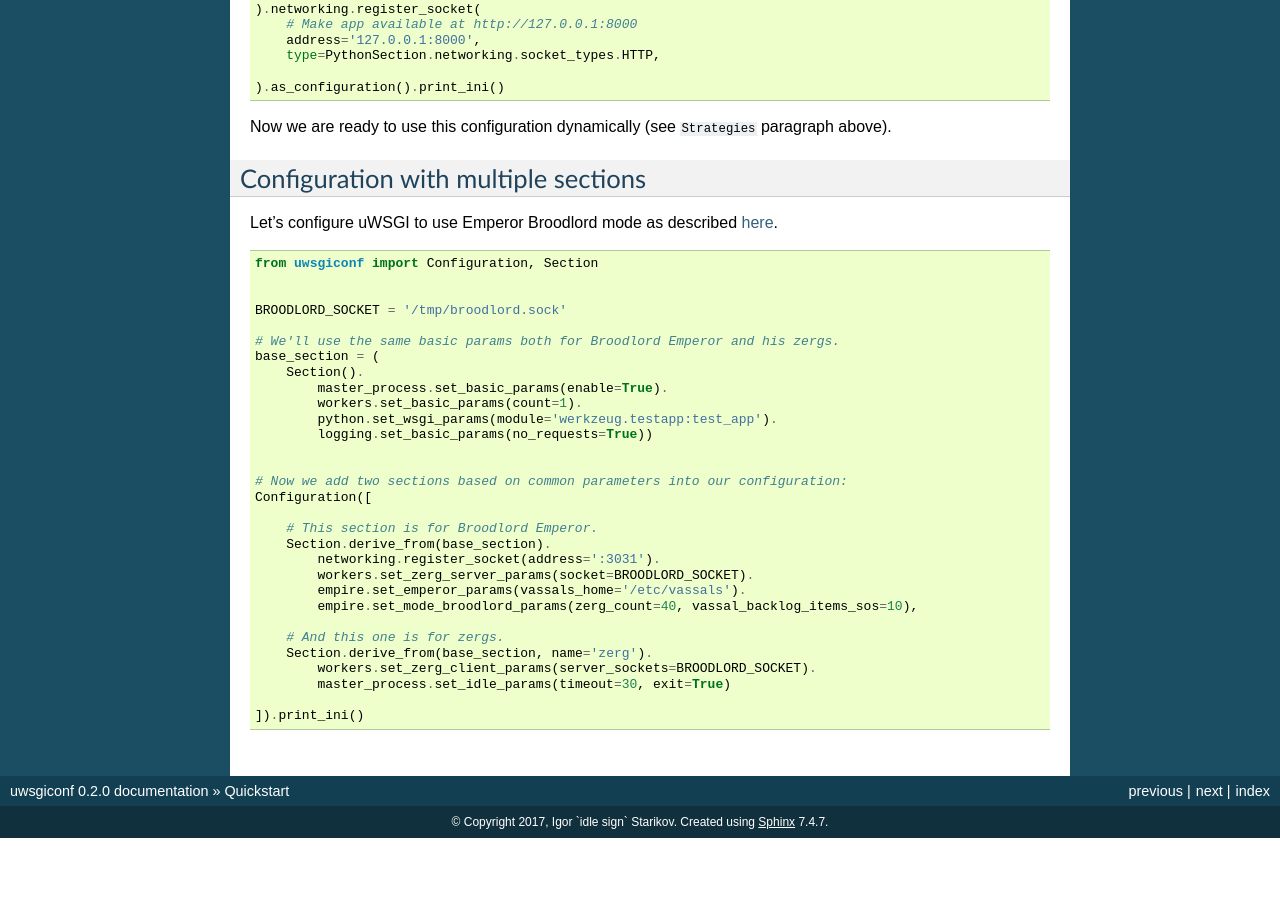
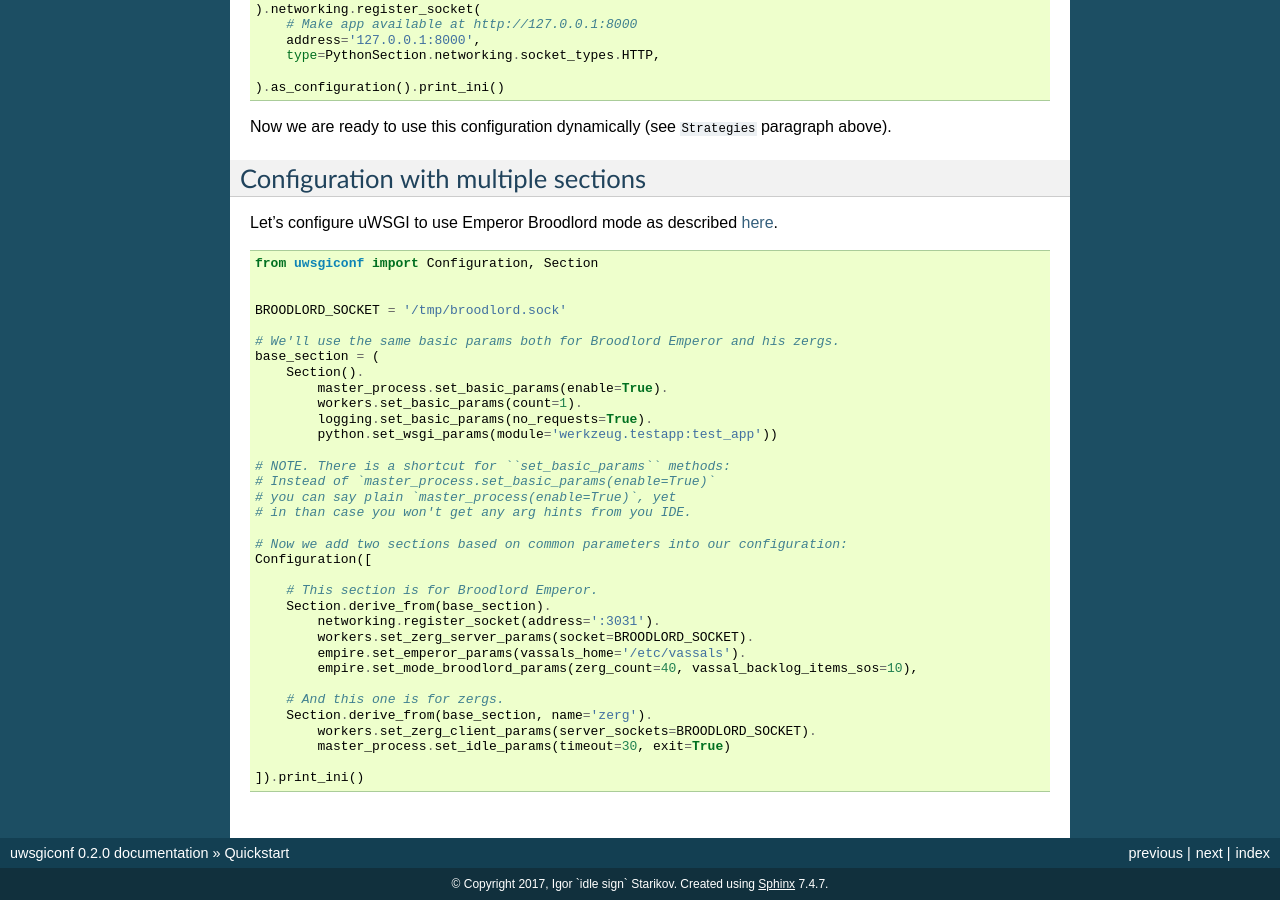
Before and after one commit to idlesign/uwsgiconf, a Sphinx documentation site: the page built from docs/source/quickstart.rst, in a window 1280 px wide and 900 px high, scrolled down 691 px. Built offline with Sphinx 7.4.7, drawn with Linux system fonts in a browser that asks for light colours; pages that are not in the unit, such as notebooks, are missing from menus; before the commit the page ends 1529 px from its top, so only the background shows below that.

Commit message:
Note on shortcut for `set_basic_params`

```diff
--- a/docs/source/quickstart.rst
+++ b/docs/source/quickstart.rst
@@ -70,9 +70,13 @@ Let's configure uWSGI to use Emperor Broodlord mode as described here_.
         Section().
             master_process.set_basic_params(enable=True).
             workers.set_basic_params(count=1).
-            python.set_wsgi_params(module='werkzeug.testapp:test_app').
-            logging.set_basic_params(no_requests=True))
+            logging.set_basic_params(no_requests=True).
+            python.set_wsgi_params(module='werkzeug.testapp:test_app'))
 
+    # NOTE. There is a shortcut for ``set_basic_params`` methods:
+    # Instead of `master_process.set_basic_params(enable=True)`
+    # you can say plain `master_process(enable=True)`, yet
+    # in than case you won't get any arg hints from you IDE.
 
     # Now we add two sections based on common parameters into our configuration:
     Configuration([
```
